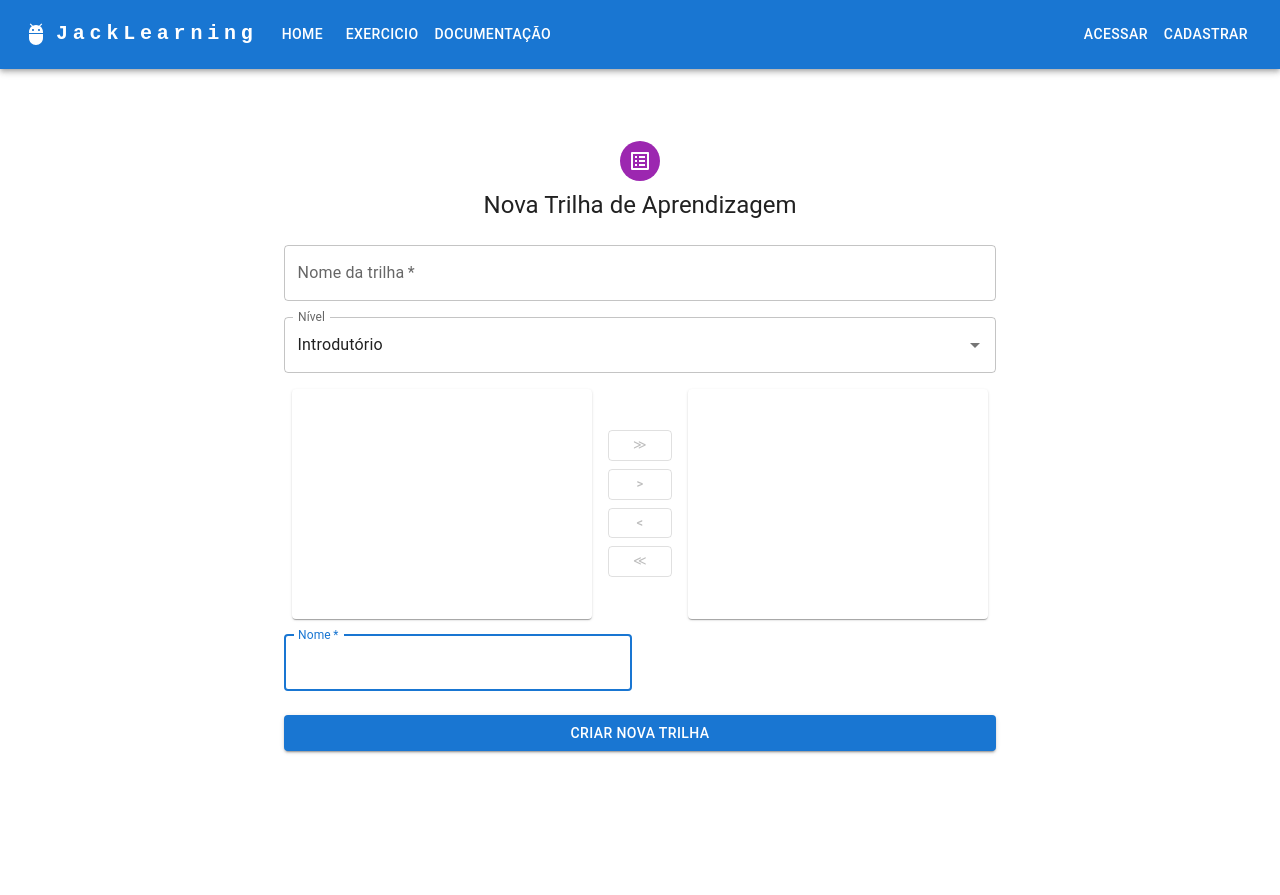
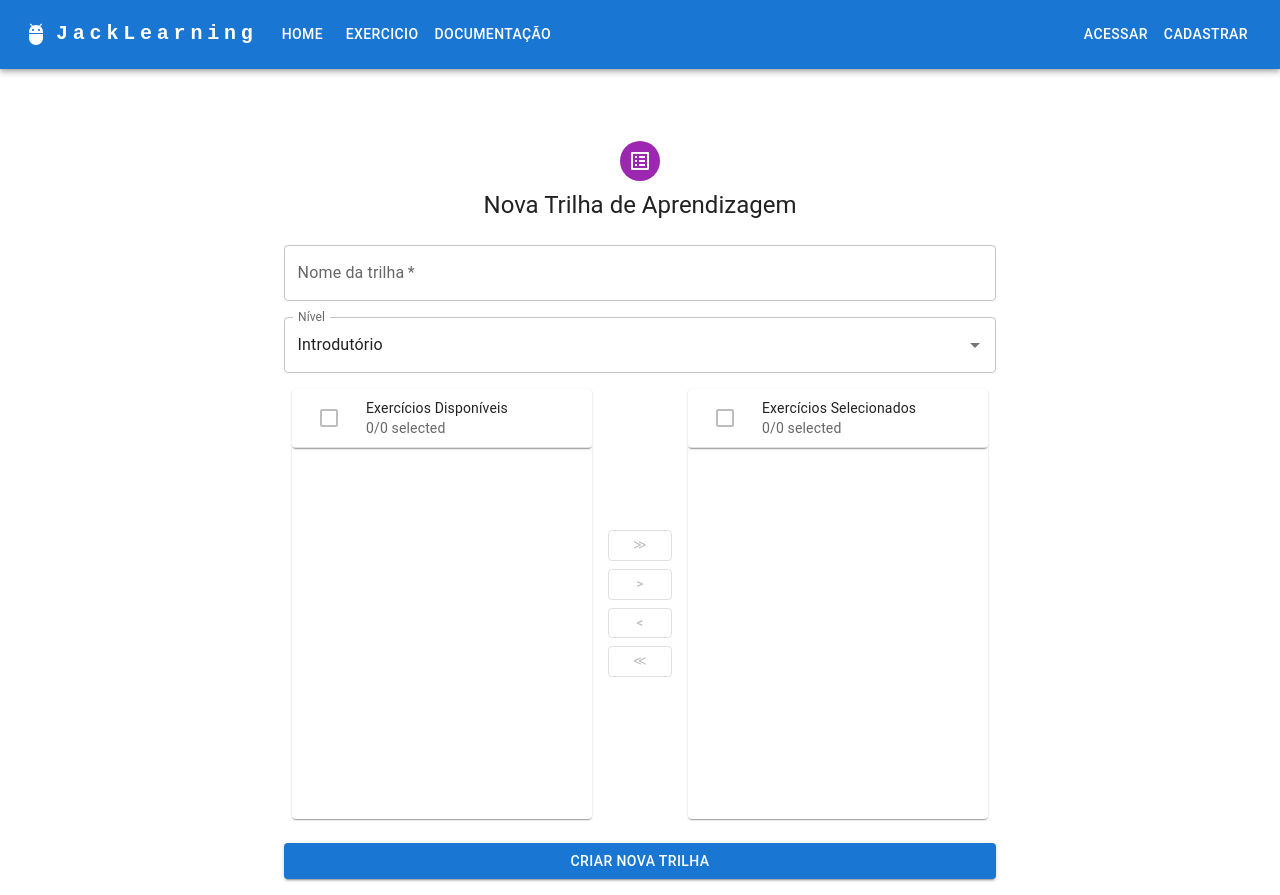
Before and after one commit to Real-Fael/jack_learning, a React (Create React App) app: page /NewExerciseTrail in a window 1280 px wide. Before the commit the page ends 800 px from the top, so only its background shows below. Built offline with nearby package versions, Linux system fonts and the light colour scheme.

Commit message:
adicionado cabeçalho e um check All na lista de transferencia

```diff
--- a/src/components/draggableList/TransferList.js
+++ b/src/components/draggableList/TransferList.js
@@ -7,7 +7,7 @@ import ListItemText from '@mui/material/ListItemText';
 import Checkbox from '@mui/material/Checkbox';
 import Button from '@mui/material/Button';
 import Paper from '@mui/material/Paper';
-import { Avatar, ListItemAvatar } from '@mui/material';
+import { Avatar, Card, CardHeader, Divider, ListItemAvatar } from '@mui/material';
 import TaskIcon from '@mui/icons-material/Task';
 import DraggableListItem from './DraggableListItem';
 import { DragDropContext, Droppable } from 'react-beautiful-dnd';
@@ -18,6 +18,9 @@ function not(a, b) {
 
 function intersection(a, b) {
   return a.filter((value) => b.indexOf(value) !== -1);
+}
+function union(a, b) {
+  return [...a, ...not(b, a)];
 }
 
 export default function TransferList(props) {
@@ -46,6 +49,17 @@ export default function TransferList(props) {
     setChecked(newChecked);
   };
 
+  const numberOfChecked = (items) => intersection(checked, items).length;
+
+  //verifica se todos os items estão marcados
+  const handleToggleAll = (items) => () => {
+    if (numberOfChecked(items) === items.length) {
+      setChecked(not(checked, items));
+    } else {
+      setChecked(union(checked, items));
+    }
+  };
+
   //envia elemos da esquerda pra direita
   const handleAllRight = () => {
     setRight(right.concat(left));
@@ -70,8 +84,28 @@ export default function TransferList(props) {
   };
 
   // Cria a lista e os seus elementos
-  const customList = (items,onDragEnd) => (
-    <Paper sx={{ width: 300, height: 230, overflow: 'auto' }}>
+  const customList = (items,title,onDragEnd) => (
+    <Paper sx={{ width: 300, height: 430, overflow: 'auto' }}>
+      <Card>
+      <CardHeader
+        sx={{ px: 2, py: 1 }}
+        avatar={
+          <Checkbox
+            onClick={handleToggleAll(items)}
+            checked={numberOfChecked(items) === items.length && items.length !== 0}
+            indeterminate={
+              numberOfChecked(items) !== items.length && numberOfChecked(items) !== 0
+            }
+            disabled={items.length === 0}
+            inputProps={{
+              'aria-label': 'all items selected',
+            }}
+          />
+        }
+        title={title}
+        subheader={`${numberOfChecked(items)}/${items.length} selected`}
+      />
+      <Divider />
 
         <DragDropContext onDragEnd={onDragEnd!==null?onDragEnd:()=>{}}>
             <Droppable droppableId="droppable-list">
@@ -92,6 +126,7 @@ export default function TransferList(props) {
                 )}
             </Droppable>
         </DragDropContext>
+      </Card>
       {/* <List dense component="div" role="list">
 
       {provided => (
@@ -152,7 +187,7 @@ export default function TransferList(props) {
 
   return (
     <Grid container spacing={2} justifyContent="center" alignItems="center">
-      <Grid item>{customList(left)}</Grid>
+      <Grid item>{customList(left,"Exercícios Disponíveis")}</Grid>
       <Grid item>
         <Grid container direction="column" alignItems="center">
           <Button
@@ -197,7 +232,7 @@ export default function TransferList(props) {
           </Button>
         </Grid>
       </Grid>
-      <Grid item>{customList(right,props.onDragEnd)}</Grid>
+      <Grid item>{customList(right,"Exercícios Selecionados",props.onDragEnd)}</Grid>
     </Grid>
   );
 }
--- a/src/views/pages/newExerciseTrail/index.js
+++ b/src/views/pages/newExerciseTrail/index.js
@@ -14,6 +14,7 @@ import DraggableList from '../../../components/draggableList/DraggableList';
 import trailFeatures from "../../../data/trailFeatures.json"
 import TransferList from "../../../components/draggableList/TransferList";
 import ExerciseController from "../../../controller/ExerciseController";
+import { Label } from "recharts";
 
 const theme = createTheme();
 // a little function to help us with reordering the result
@@ -137,14 +138,17 @@ class NewExerciseTrail extends React.Component{
                                 autoComplete="given-name"
                                 />
                             </Grid>
+
+
                             <Grid item xs={12}>
                                 <ComboBox trailFeatures={trailFeatures.levels}></ComboBox>
                             </Grid>
+
                             <Grid item xs={12}>
                              <TransferList items={this.state.disponibleItems} choosedItems={this.state.choosedItems} setChoosedItems={this.setItems} onDragEnd={this.onDragEnd}></TransferList>
                             </Grid>
 
-                            <Grid item xs={12} sm={6}>
+                            {/* <Grid item xs={12} sm={6}>
                                 <TextField
                                 autoComplete="given-name"
                                 name="firstName"
@@ -157,7 +161,7 @@ class NewExerciseTrail extends React.Component{
                             </Grid>
                             <Grid item xs={12} sm={6}>
                             <DraggableList items={this.state.choosedItems} onDragEnd={this.onDragEnd} />
-                            </Grid>
+                            </Grid> */}
 
                             </Grid>
                             <Button
```
